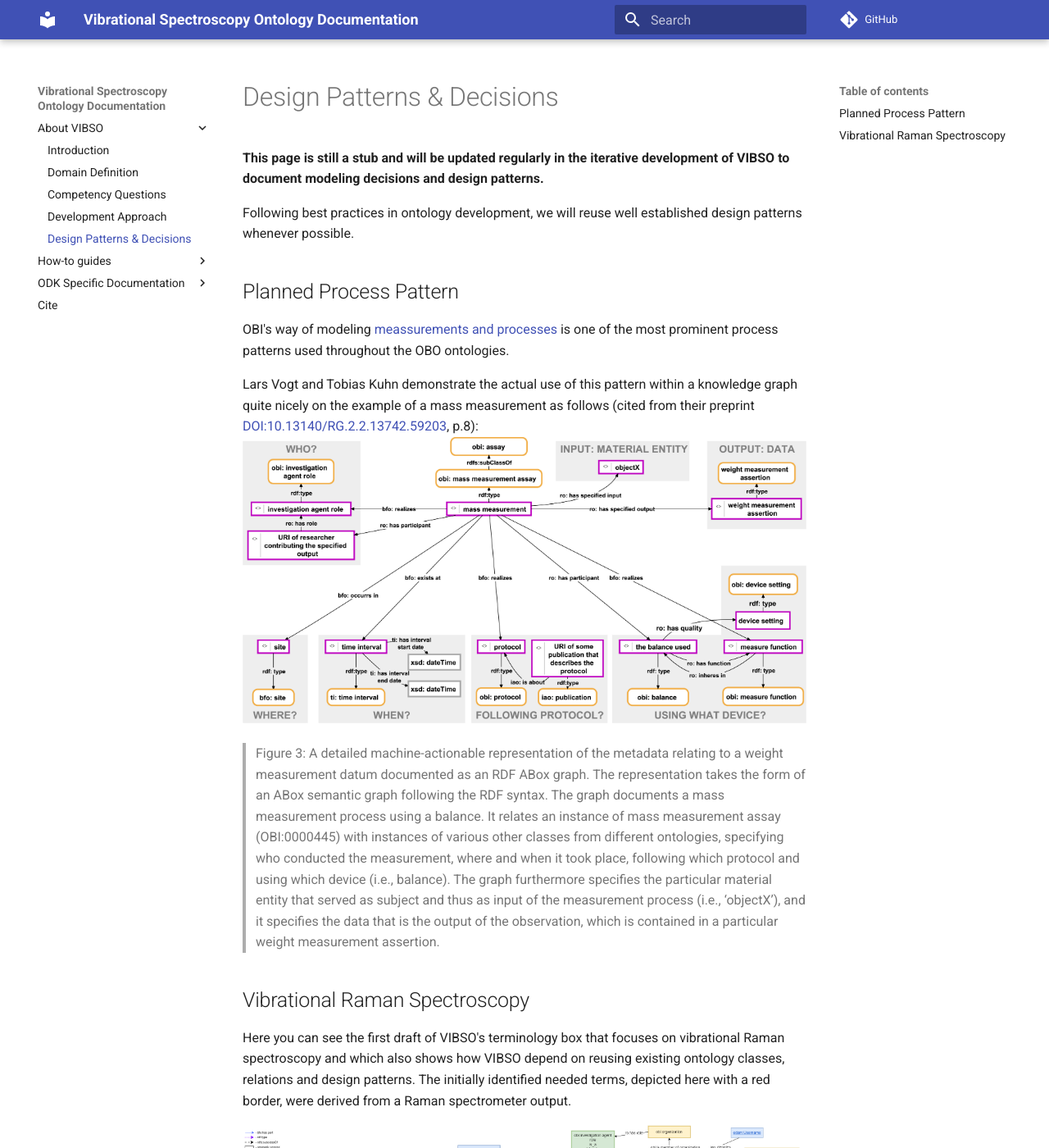
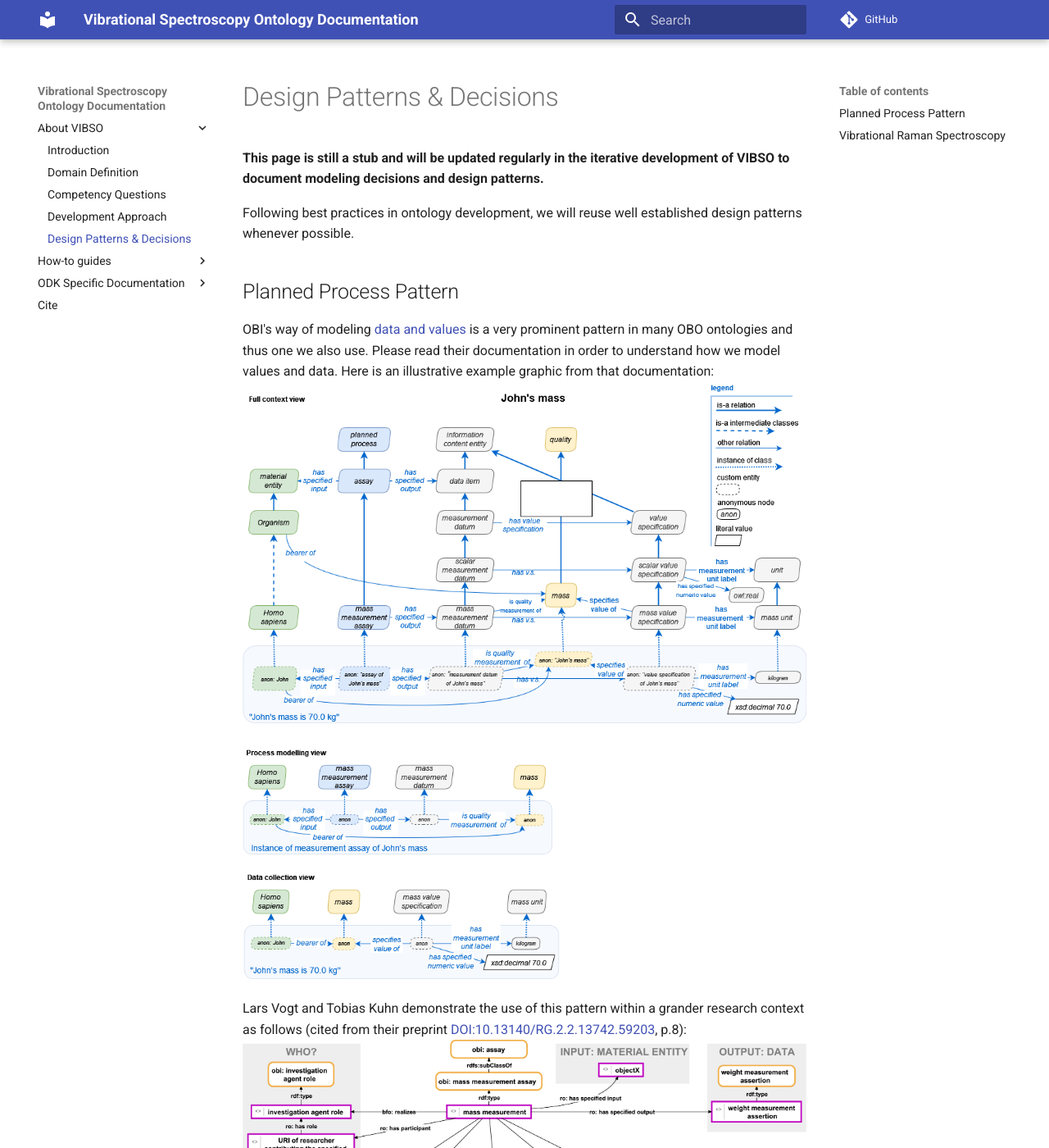
Before and after one commit to NFDI4Chem/VibrationalSpectroscopyOntology, an MkDocs documentation site: the page built from docs/design_patterns.md, in a window 1280 px wide and 1400 px high. Shown: the whole window at 82% size. Built offline with MkDocs 1.6.1 and Material for MkDocs 9.7.7, drawn with Linux system fonts in a browser that asks for light colours; comment, search, counter and statistics services are not loaded.

Commit message:
update docs

```diff
--- a/docs/design_patterns.md
+++ b/docs/design_patterns.md
@@ -5,9 +5,9 @@
 Following best practices in ontology development, we will reuse well established design patterns whenever possible.
 
 ## Planned Process Pattern
- OBI's way of modeling [meassurements and processes](https://github.com/obi-ontology/obi/wiki/Data-and-Values) is one of the most prominent process patterns used throughout the OBO ontologies.
+ OBI's way of modeling [data and values](https://github.com/obi-ontology/obi/wiki/Data-and-Values) is a very prominent pattern in many OBO ontologies and thus one we also use. Please read their documentation in order to understand how we model values and data. Here is an illustrative example graphic from that documentation:  ![measurement process pattern example](images/data_john_mass.png)
 
-Lars Vogt and Tobias Kuhn demonstrate the actual use of this pattern within a knowledge graph quite nicely on the example of a mass measurement as follows (cited from their preprint [DOI:10.13140/RG.2.2.13742.59203](http://doi.org/10.13140/RG.2.2.13742.59203), p.8):
+Lars Vogt and Tobias Kuhn demonstrate the use of this pattern within a grander research context as follows (cited from their preprint [DOI:10.13140/RG.2.2.13742.59203](http://doi.org/10.13140/RG.2.2.13742.59203), p.8):
 ![measurement process pattern example](images/Fig4_10.13140_RG.2.2.13742.59203.png)
 
  > Figure 3: A detailed machine-actionable representation of the metadata relating to a weight measurement datum documented as an RDF ABox graph. The representation takes the form of an ABox semantic graph following the RDF syntax. The graph documents a mass measurement process using a balance. It relates an instance of mass measurement assay (OBI:0000445) with instances of various other classes from different ontologies, specifying who conducted the measurement, where and when it took place, following which protocol and using which device (i.e., balance). The graph furthermore specifies the particular material entity that served as subject and thus as input of the measurement process (i.e., ‘objectX’), and it specifies the data that is the output of the observation, which is contained in a particular weight measurement assertion.
```
Also changed, not shown: docs/images/data_john_mass.png (added).
